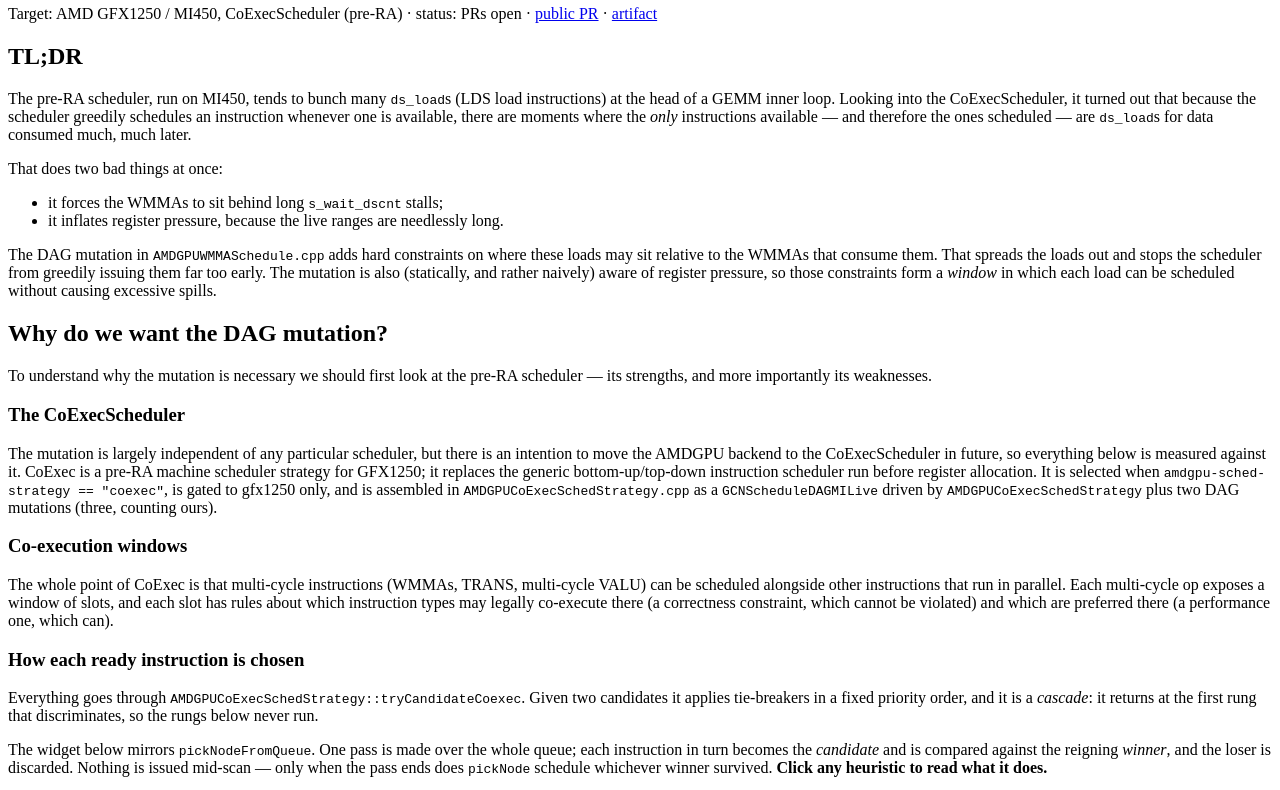
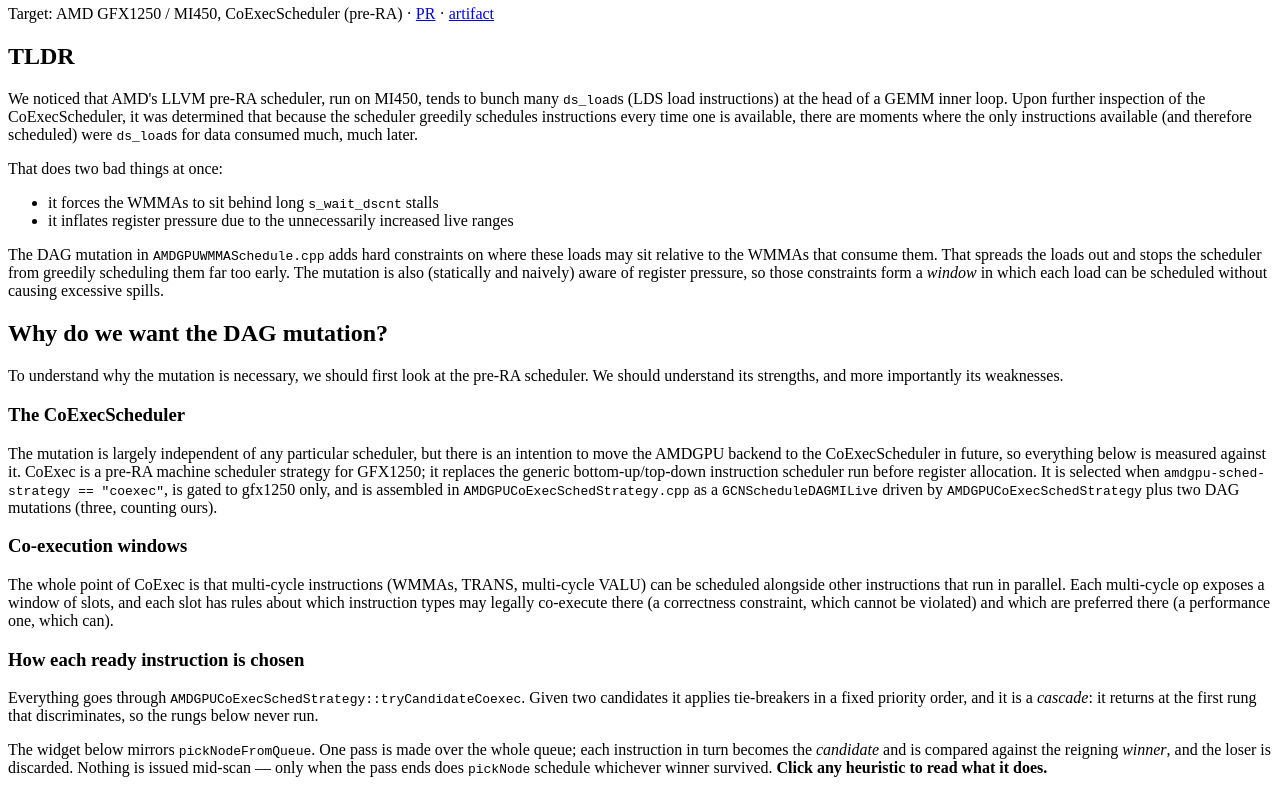
Before and after one commit to axelcool1234/axelcool1234.github.io, a plain HTML site: page src/posts/coexec-scheduler/index.html in a window 1280 px wide. Shown: the part 61-851 px from the top of the page. Drawn offline with Linux system fonts and the light colour scheme.

Commit message:
Update MI450 post

```diff
--- a/src/posts/coexec-scheduler/index.html
+++ b/src/posts/coexec-scheduler/index.html
@@ -1,41 +1,32 @@
-<h1>Scheduling <code>ds_load</code> on GFX1250 with a DAG mutation</h1>
+<h1>MI450 WMMA and <code>ds_load</code> Scheduling via a DAG mutation</h1>
 
 <p class="post-meta">
-  Target: AMD GFX1250 / MI450, CoExecScheduler (pre-RA) &middot; status: PRs open &middot;
-  <a href="https://github.com/llvm/llvm-project/pull/203095">public PR</a> &middot;
+  Target: AMD GFX1250 / MI450, CoExecScheduler (pre-RA) &middot;
+  <a href="https://github.com/llvm/llvm-project/pull/203095">PR</a> &middot;
   <a href="https://github.com/axelcool1234/AMD-DAG-Mutation-Artifact">artifact</a>
 </p>
 
-<h2>TL;DR</h2>
+<h2>TLDR</h2>
 
 <p>
-  The pre-RA scheduler, run on MI450, tends to bunch many <code>ds_load</code>s (LDS load
-  instructions) at the head of a GEMM inner loop. Looking into the CoExecScheduler, it turned out
-  that because the scheduler greedily schedules an instruction whenever one is available, there are
-  moments where the <em>only</em> instructions available — and therefore the ones scheduled — are
-  <code>ds_load</code>s for data consumed much, much later.
+We noticed that AMD's LLVM pre-RA scheduler, run on MI450, tends to bunch many <code>ds_load</code>s (LDS load instructions) at the head of a GEMM inner loop. Upon further inspection of the CoExecScheduler, it was determined that because the scheduler greedily schedules instructions every time one is available, there are moments where the only instructions available (and therefore scheduled) were <code>ds_load</code>s for data consumed much, much later.
 </p>
 
 <p>That does two bad things at once:</p>
 
 <ul>
-  <li>it forces the WMMAs to sit behind long <code>s_wait_dscnt</code> stalls;</li>
-  <li>it inflates register pressure, because the live ranges are needlessly long.</li>
+  <li>it forces the WMMAs to sit behind long <code>s_wait_dscnt</code> stalls</li>
+  <li>it inflates register pressure due to the unnecessarily increased live ranges</li>
 </ul>
 
 <p>
-  The DAG mutation in <code>AMDGPUWMMASchedule.cpp</code> adds hard constraints on where these loads
-  may sit relative to the WMMAs that consume them. That spreads the loads out and stops the
-  scheduler from greedily issuing them far too early. The mutation is also (statically, and rather
-  naively) aware of register pressure, so those constraints form a <em>window</em> in which each
-  load can be scheduled without causing excessive spills.
+The DAG mutation in <code>AMDGPUWMMASchedule.cpp</code> adds hard constraints on where these loads may sit relative to the WMMAs that consume them. That spreads the loads out and stops the scheduler from greedily scheduling them far too early. The mutation is also (statically and naively) aware of register pressure, so those constraints form a <em>window</em> in which each load can be scheduled without causing excessive spills.
 </p>
 
 <h2>Why do we want the DAG mutation?</h2>
 
 <p>
-  To understand why the mutation is necessary we should first look at the pre-RA scheduler — its
-  strengths, and more importantly its weaknesses.
+To understand why the mutation is necessary, we should first look at the pre-RA scheduler. We should understand its strengths, and more importantly its weaknesses.
 </p>
 
 <h3>The CoExecScheduler</h3>
```
